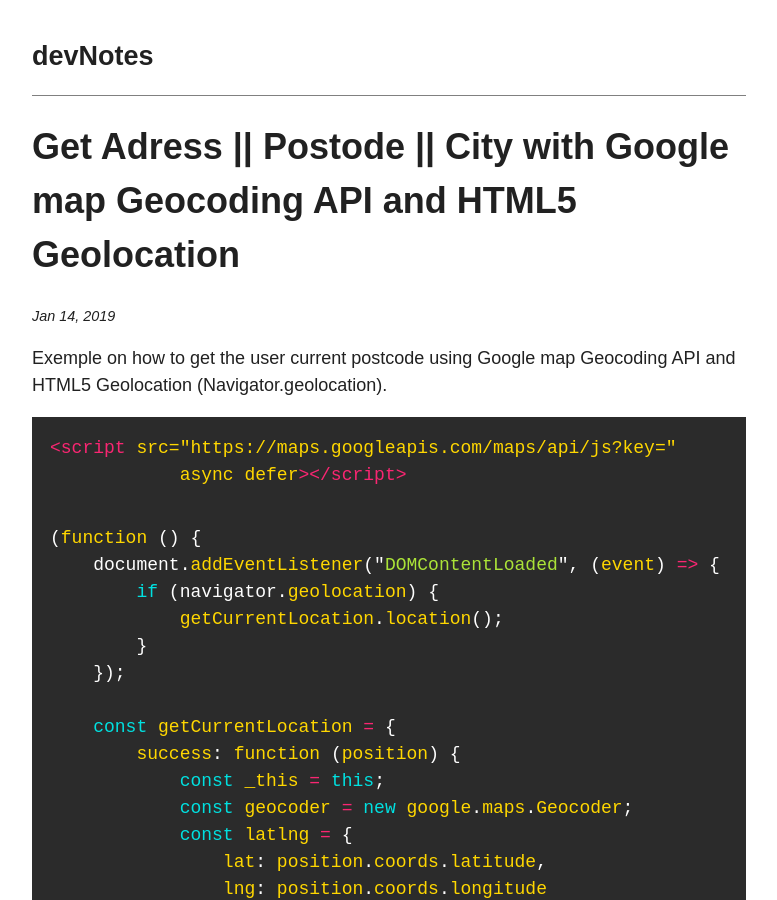
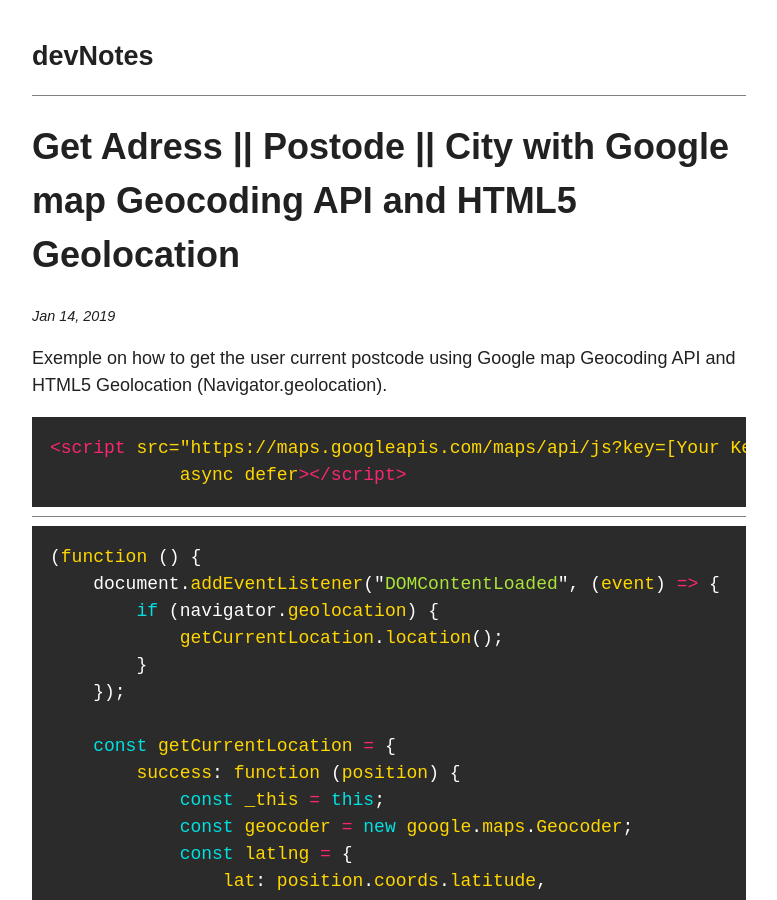
Before and after one commit to vinceumo/devNotes, a Jekyll site: the page built from _posts/Javascript/2019-01-14-get-adress--postode--city-with-google-map-geocoding-api-and-html5-geolocation.md, in a window 1280 px wide and 900 px high. Shown: the whole window, without its empty margins (251-1028 px from the left). Built offline with Jekyll 4.4.1, drawn with Linux system fonts in a browser that asks for light colours; a script that is not in the unit is left out.

Commit message:
Update from Forestry.io - Updated get-adress--postode--city-with-google-map-geocoding-api-and-html5-geolocation.md

````diff
--- a/_posts/Javascript/2019-01-14-get-adress--postode--city-with-google-map-geocoding-api-and-html5-geolocation.md
+++ b/_posts/Javascript/2019-01-14-get-adress--postode--city-with-google-map-geocoding-api-and-html5-geolocation.md
@@ -9,9 +9,11 @@
 Exemple on how to get the user current postcode using Google map Geocoding API and HTML5 Geolocation (Navigator.geolocation).
 
 ```html
-<script src="https://maps.googleapis.com/maps/api/js?key={{Your Key}}"
+<script src="https://maps.googleapis.com/maps/api/js?key=[Your Key]"
             async defer></script>
 ```
+
+---
 
 ```js
 (function () {
@@ -76,5 +78,5 @@
 
 ## Sources
 
-- [Navigator.geolocation - MDN](https://developer.mozilla.org/en-US/docs/Web/API/Navigator/geolocation)
-- [Geocoding API - Google](https://developers.google.com/maps/documentation/geocoding/start)
+* [Navigator.geolocation - MDN](https://developer.mozilla.org/en-US/docs/Web/API/Navigator/geolocation)
+* [Geocoding API - Google](https://developers.google.com/maps/documentation/geocoding/start)
````
